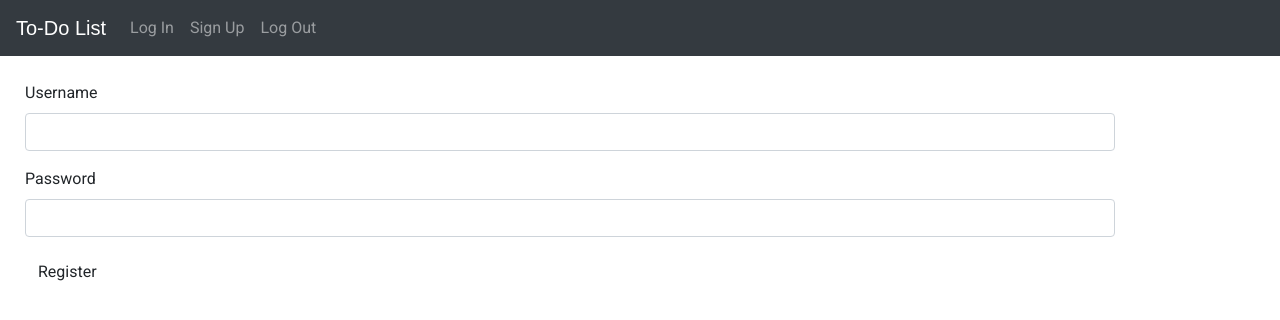
After one commit to sw1107/to-do-list, a Flask app: page /register in a window 1280 px wide. The commit adds this page. Shown: the top 320 px of the page. Run offline with Flask 2, Linux system fonts and the light colour scheme; some libraries are stand-ins or nearby versions.

Commit message:
add users

```diff
--- a/forms.py
+++ b/forms.py
@@ -1,6 +1,6 @@
 from datetime import date
 from flask_wtf import FlaskForm
-from wtforms import StringField, SubmitField, DateField
+from wtforms import StringField, SubmitField, DateField, PasswordField
 from wtforms.validators import DataRequired
 
 
@@ -13,3 +13,15 @@ class TaskForm(FlaskForm):
 class NewListForm(FlaskForm):
     list_name = StringField("List", validators=[DataRequired()])
     submit = SubmitField("Submit")
+
+
+class RegisterForm(FlaskForm):
+    username = StringField("Username", validators=[DataRequired()])
+    password = PasswordField("Password", validators=[DataRequired()])
+    submit = SubmitField("Register")
+
+
+class LoginForm(FlaskForm):
+    username = StringField("Username", validators=[DataRequired()])
+    password = PasswordField("Password", validators=[DataRequired()])
+    submit = SubmitField("Log In")
--- a/main.py
+++ b/main.py
@@ -2,8 +2,10 @@ from datetime import date
 from flask import Flask, render_template, redirect, url_for, flash
 from flask_bootstrap import Bootstrap
 from flask_sqlalchemy import SQLAlchemy
+from flask_login import UserMixin, LoginManager, login_user, current_user, logout_user
 from sqlalchemy.orm import relationship
-from forms import TaskForm, NewListForm
+from forms import TaskForm, NewListForm, RegisterForm, LoginForm
+from werkzeug.security import generate_password_hash, check_password_hash
 
 app = Flask(__name__)
 
@@ -15,12 +17,22 @@ db = SQLAlchemy(app)
 
 app.config['SECRET_KEY'] = 'secretsecretsecret'
 
+login_manager = LoginManager()
+login_manager.init_app(app)
+
+
+@login_manager.user_loader
+def load_user(user_id):
+    return User.query.get(int(user_id))
+
 
 class List(db.Model):
     __tablename__ = "lists"
     id = db.Column(db.Integer, primary_key=True)
     list_name = db.Column(db.String(250), nullable=True)
     task = relationship("Task", back_populates="parent_list")
+    user_id = db.Column(db.Integer, db.ForeignKey("users.id"), nullable=False)
+    parent_user = relationship("User", back_populates="list")
 
 
 class Task(db.Model):
@@ -32,10 +44,19 @@ class Task(db.Model):
     list_id = db.Column(db.Integer, db.ForeignKey("lists.id"), nullable=False)
     parent_list = relationship("List", back_populates="task")
 
+
+class User(UserMixin, db.Model):
+    __tablename__ = "users"
+    id = db.Column(db.Integer, primary_key=True)
+    username = db.Column(db.String(250), unique=True, nullable=False)
+    password = db.Column(db.String(250), nullable=False)
+    list = relationship("List", back_populates="parent_user")
+
+
 # db.create_all()
 
 
-# TODO: add ability to log in/create users
+# TODO: update navbar based on user logged in/out
 # TODO: add in reminders (maybe email?)
 # TODO: move dropdown to navbar
 # TODO: change to using environment variables
@@ -45,8 +66,13 @@ class Task(db.Model):
 
 @app.route('/', methods=["GET", "POST"])
 def home():
-    all_lists = List.query.all()
-    return render_template("index.html", all_lists=all_lists)
+    if current_user.is_authenticated:
+        all_lists = List.query.filter_by(user_id=current_user.id).all()
+    else:
+        all_lists = []
+    return render_template("index.html",
+                           all_lists=all_lists,
+                           current_user=current_user)
 
 
 @app.route('/view-list/<int:list_id>', methods=["GET", "POST"])
@@ -88,7 +114,8 @@ def create_new_list():
     new_list_form = NewListForm()
     if new_list_form.validate_on_submit():
         new_list = List(
-            list_name=new_list_form.list_name.data
+            list_name=new_list_form.list_name.data,
+            user_id=current_user.id
         )
         db.session.add(new_list)
         db.session.commit()
@@ -119,5 +146,51 @@ def delete_check(list_id):
     return render_template("delete_check.html", list_to_delete=list_to_delete)
 
 
+@app.route('/register', methods=["GET", "POST"])
+def register():
+    register_form = RegisterForm()
+    if register_form.validate_on_submit():
+        user_exists = User.query.filter_by(username=register_form.username.data).first()
+        if user_exists:
+            flash("User already registered")
+            return redirect(url_for('register'))
+        else:
+            new_user = User(
+                username=register_form.username.data,
+                password=generate_password_hash(register_form.password.data)
+            )
+            db.session.add(new_user)
+            db.session.commit()
+            login_user(new_user)
+            return redirect(url_for('home'))
+    return render_template('register.html', register_form=register_form)
+
+
+@app.route('/login', methods=["GET", "POST"])
+def login():
+    login_form = LoginForm()
+    if login_form.validate_on_submit():
+        # check user exists
+        user_to_login = User.query.filter_by(username=login_form.username.data).first()
+        if user_to_login:
+            if check_password_hash(user_to_login.password, login_form.password.data):
+                login_user(user_to_login)
+                return redirect(url_for('home'))
+            else:
+                flash("Incorrect password")
+                return redirect(url_for('login'))
+        else:
+            flash("User doesn't exist")
+            return redirect(url_for('login'))
+    return render_template('login.html', login_form=login_form)
+
+
+@app.route('/logout')
+def logout():
+    logout_user()
+    flash("User logged out")
+    return redirect(url_for('home'))
+
+
 if __name__ == '__main__':
     app.run(debug=True)
--- a/templates/base.html
+++ b/templates/base.html
@@ -41,10 +41,13 @@
         <div class="collapse navbar-collapse" id="navbarNav">
             <ul class="navbar-nav">
                 <li class="nav-item">
-                    <a class="nav-link" href="#">Log In</a>
+                    <a class="nav-link" href="{{ url_for('login') }}">Log In</a>
                 </li>
                 <li class="nav-item">
-                    <a class="nav-link" href="#">Sign Up</a>
+                    <a class="nav-link" href="{{ url_for('register') }}">Sign Up</a>
+                </li>
+                <li class="nav-item">
+                    <a class="nav-link" href="{{ url_for('logout') }}">Log Out</a>
                 </li>
 
             </ul>
--- a/templates/index.html
+++ b/templates/index.html
@@ -1,6 +1,7 @@
 {% extends "base.html" %}
 
 {% block content %}
+{% if current_user.is_authenticated: %}
 <div class="container">
     <div class="dropdown">
         <button class="btn btn-secondary dropdown-toggle" type="button" id="dropdownMenuButton" data-toggle="dropdown"
@@ -16,4 +17,9 @@
         </div>
     </div>
 </div>
+{% else: %}
+<div class="container">
+    <h4>Please log in / sign up to view and create lists</h4>
+</div>
+{% endif %}
 {% endblock %}
--- /dev/null
+++ b/templates/register.html
@@ -0,0 +1,10 @@
+{% extends "base.html" %}
+{% import "bootstrap/wtf.html" as wtf %}
+
+{% block content %}
+
+<div class="container">
+    {{ wtf.quick_form(register_form, novalidate=True) }}
+</div>
+
+{% endblock %}
```
Also changed, not shown: templates/login.html (added, +10 -0 lines), to-do-list.db.
